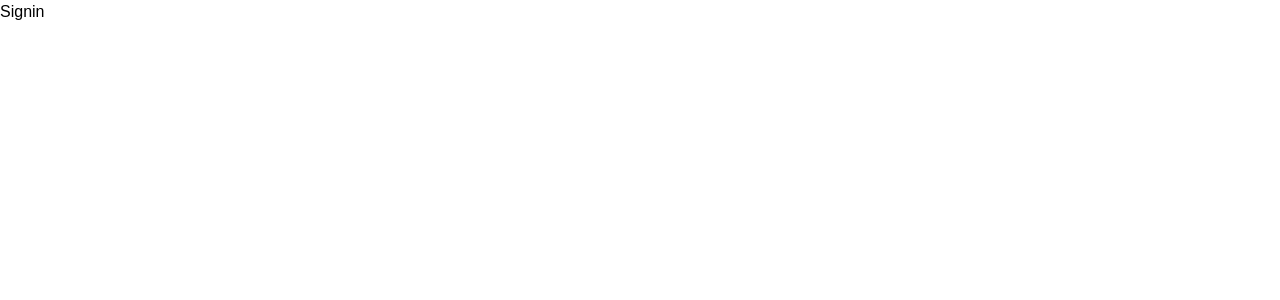
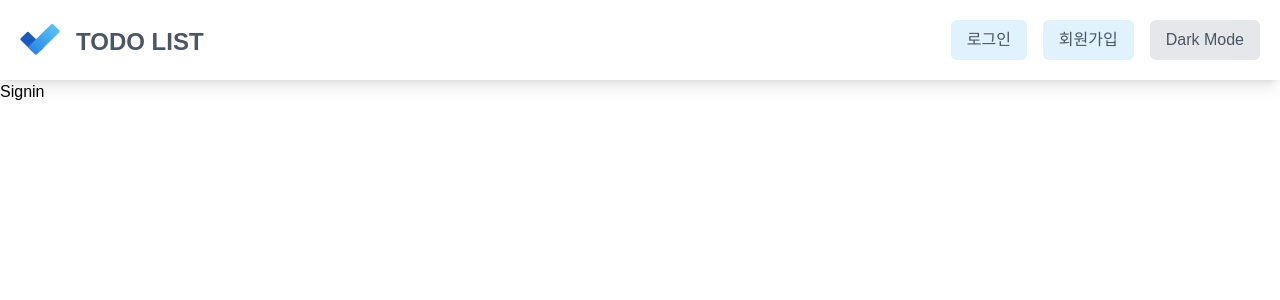
Before and after one commit to HYBEN09/TODO, a React (Create React App) app: page /signin in a window 1280 px wide. Shown: the top 300 px of the page. Built offline with nearby package versions, Linux system fonts and the light colour scheme.

Commit message:
Feat: Header컴포넌트 구현

```diff
--- /dev/null
+++ b/src/components/UI/Header.jsx
@@ -0,0 +1,39 @@
+import { useDarkMode, useNavigation } from '@/hooks/index';
+import Button from './Button';
+
+function Header() {
+  const { toggleDarkMode, isDarkModeOn } = useDarkMode();
+  const { navigateHome, navigateSignin, navigateSignup } = useNavigation();
+
+  return (
+    <header className="text-gray-600 dark:bg-gray-900 shadow-lg">
+      <div className="container mx-auto flex flex-wrap p-5 flex-col md:flex-row items-center dark:bg-gray-900">
+        <button
+          onClick={navigateHome}
+          className="flex items-center justify-center"
+        >
+          <img src="/assets/logo.svg" alt="로고" width={40} height={40} />
+          <p className="font-bold pl-4 pt-1 text-2xl">TODO LIST</p>
+        </button>
+        <nav className="md:ml-auto flex flex-wrap items-center text-base justify-center">
+          <Button type="button" onClick={navigateSignin} className="bg-sky-100">
+            로그인
+          </Button>
+          <Button type="button" onClick={navigateSignup} className="bg-sky-100">
+            회원가입
+          </Button>
+
+          <Button
+            type="button"
+            onClick={toggleDarkMode}
+            className="bg-gray-200"
+          >
+            {isDarkModeOn ? 'Light Mode' : 'Dark Mode'}
+          </Button>
+        </nav>
+      </div>
+    </header>
+  );
+}
+
+export default Header;
--- a/src/pages/Layout.jsx
+++ b/src/pages/Layout.jsx
@@ -1,8 +1,10 @@
 import { Outlet } from 'react-router-dom';
+import Header from '../components/UI/Header';
 
 function RootLayout() {
   return (
     <>
+      <Header />
       <main>
         <Outlet />
       </main>
```
Also changed, not shown: public/assets/logo.svg (added).
